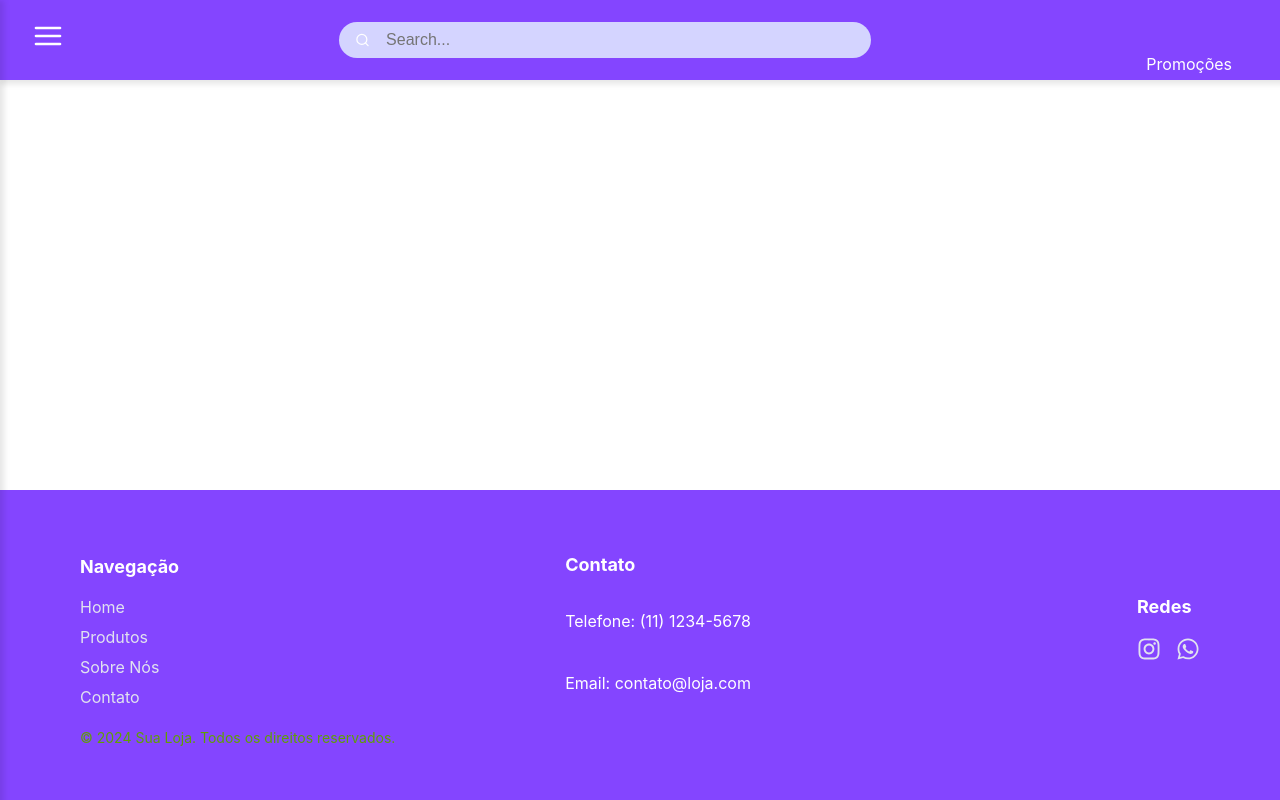
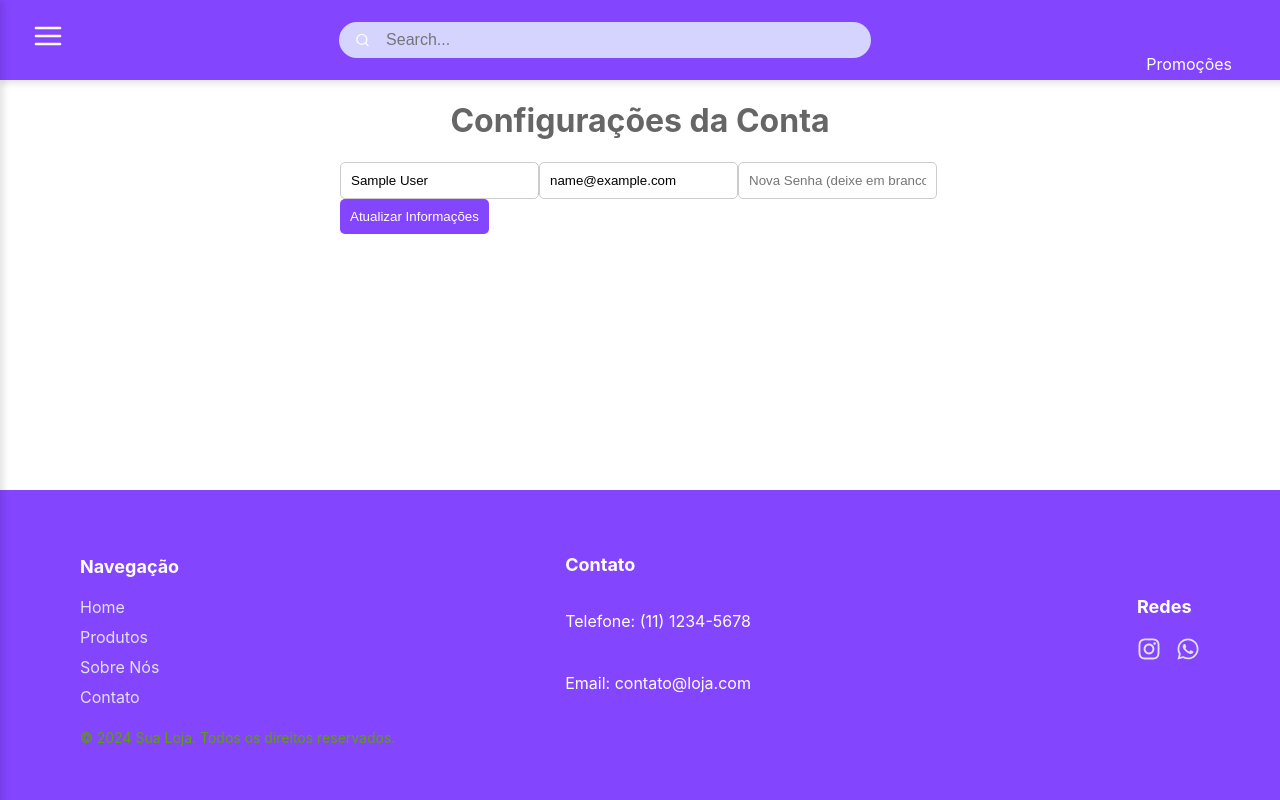
Before and after one commit to vLecaBR/sales-website-model, a React (Create React App) app: page /settings in a window 1280 px wide. Built offline with nearby package versions, Linux system fonts and the light colour scheme; sample sign-in values are in the browser's storage.

Commit message:
pagina de minha conta adicionada, e login sendo mantido apos atualização da pagina

```diff
--- a/src/App.jsx
+++ b/src/App.jsx
@@ -1,5 +1,5 @@
 import React, { useState, useEffect } from 'react';
-import { BrowserRouter as Router, Route, Routes, Navigate } from 'react-router-dom';
+import { BrowserRouter as Router, Route, Routes, Navigate, useLocation, useNavigate } from 'react-router-dom'; // Importar BrowserRouter e outros hooks
 import Header from './Components/Header';
 import Footer from './Components/Footer';
 import ProductCard from './Components/ProductCard';
@@ -8,10 +8,13 @@ import ProductPage from './Pages/Product'; // Importe a página de Produto
 import Login from './Pages/Login'; // Importe a página de Login
 import Cadastro from './Pages/Cadastro'; // Importe a página de Cadastro
 import MinhaConta from './Pages/MinhaConta'; // Importe a nova página de Minha Conta
+import ConfiguracoesConta from './Pages/ConfiguracoesConta'; // Importe a nova página de Configurações
 
 function App() {
   const [cartItems, setCartItems] = useState([]); // Estado do carrinho
   const [isAuthenticated, setIsAuthenticated] = useState(false); // Estado de autenticação
+  const location = useLocation(); // Hook para obter a localização atual
+  const navigate = useNavigate(); // Hook para navegação
 
   const products = [
     {
@@ -46,11 +49,23 @@ function App() {
   // Verifica a autenticação ao carregar o aplicativo
   useEffect(() => {
     const token = localStorage.getItem('token');
-    setIsAuthenticated(!!token); // Atualiza o estado com base na presença do token
-  }, []);
+    if (token) {
+      setIsAuthenticated(true); // Atualiza o estado com base na presença do token
+      const lastPath = sessionStorage.getItem('lastPath');
+      if (lastPath) {
+        navigate(lastPath); // Navega para a última página visitada se houver token
+      }
+    } else {
+      setIsAuthenticated(false); // Caso contrário, desautentica
+    }
+  }, [navigate]); // Adiciona navigate como dependência
+
+  // Armazena a última rota visitada
+  useEffect(() => {
+    sessionStorage.setItem('lastPath', location.pathname);
+  }, [location]);
 
   return (
-    <Router>
     <div className="App" style={{ display: 'flex', flexDirection: 'column', minHeight: '100vh' }}>
       <Header />
 
@@ -92,19 +107,24 @@ function App() {
           <Route path="/login" element={<Login setIsAuthenticated={setIsAuthenticated} />} />
 
           {/* Rota para a página de cadastro */}
-            <Route path="/Cadastro" element={<Cadastro />} />
+          <Route path="/cadastro" element={<Cadastro />} />
 
           {/* Rota para a página de Minha Conta */}
           <Route
             path="/minha-conta"
             element={isAuthenticated ? <MinhaConta /> : <Navigate to="/login" />}
           />
+
+          {/* Rota para a página de Configurações da Conta */}
+          <Route
+            path="/settings"
+            element={isAuthenticated ? <ConfiguracoesConta /> : <Navigate to="/login" />}
+          />
         </Routes>
       </main>
 
       <Footer />
     </div>
-    </Router>
   );
 }
 
--- /dev/null
+++ b/src/Pages/ConfiguracoesConta/ConfiguracoesConta.styles.js
@@ -0,0 +1,44 @@
+// src/Pages/ConfiguracoesConta.styles.js
+import styled from 'styled-components';
+
+export const Container = styled.div`
+  padding: 20px;
+  max-width: 600px;
+  margin: auto;
+  margin-top: 5vh;
+`;
+
+export const Title = styled.h1`
+  text-align: center;
+  color: #666; // Cor do título
+`;
+
+export const Form = styled.form`
+  display: flex;
+  flex-direction: column;
+  gap: 15px;
+`;
+
+export const Input = styled.input`
+  padding: 10px;
+  border: 1px solid #ccc;
+  border-radius: 5px;
+`;
+
+export const Button = styled.button`
+  padding: 10px;
+  background-color: #8445FF; // Cor do botão
+  color: white;
+  border: none;
+  border-radius: 5px;
+  cursor: pointer;
+
+  &:hover {
+    background-color: #7327e6; // Cor ao passar o mouse
+  }
+`;
+
+export const Message = styled.p`
+  text-align: center;
+  color: green; // Cor da mensagem
+`;
--- /dev/null
+++ b/src/Pages/ConfiguracoesConta/index.jsx
@@ -0,0 +1,95 @@
+// src/Pages/ConfiguracoesConta/index.jsx
+import React, { useState, useEffect } from 'react';
+import { useNavigate } from 'react-router-dom';
+import { Container, Title, Button, Input } from './ConfiguracoesConta.styles'; // Importe os estilos que você vai criar
+
+const ConfiguracoesConta = () => {
+  const navigate = useNavigate();
+
+  // Estado para armazenar as informações do usuário
+  const [user, setUser] = useState({
+    name: '',
+    email: '',
+    password: '',
+  });
+
+  const [message, setMessage] = useState(''); // Para mostrar mensagens de sucesso ou erro
+  const isLoggedIn = localStorage.getItem('token') !== null;
+
+  // Verifica se o usuário está logado e obtém os dados do localStorage
+  useEffect(() => {
+    if (!isLoggedIn) {
+      navigate('/login');
+      return;
+    }
+    const storedUser = JSON.parse(localStorage.getItem('user'));
+    if (storedUser) {
+      setUser({
+        name: storedUser.name,
+        email: storedUser.email,
+        password: '', // Não deve ser preenchido inicialmente
+      });
+    }
+  }, [isLoggedIn, navigate]);
+
+  // Função para atualizar as informações do usuário
+  const handleUpdate = async (e) => {
+    e.preventDefault();
+
+    const token = localStorage.getItem('token');
+
+    try {
+      const response = await fetch('http://localhost:5000/api/update', {
+        method: 'PUT',
+        headers: {
+          'Content-Type': 'application/json',
+          Authorization: `Bearer ${token}`, // Adiciona o token no cabeçalho
+        },
+        body: JSON.stringify(user),
+      });
+
+      const data = await response.json();
+      if (response.ok) {
+        setMessage(data.message);
+        localStorage.setItem('user', JSON.stringify({ ...user })); // Atualiza o localStorage
+      } else {
+        setMessage(data.message);
+      }
+    } catch (error) {
+      console.error('Error updating user:', error);
+      setMessage('Ocorreu um erro ao atualizar as informações.');
+    }
+  };
+
+  return (
+    <Container>
+      <Title>Configurações da Conta</Title>
+      <form onSubmit={handleUpdate}>
+        <Input
+          type="text"
+          value={user.name}
+          onChange={(e) => setUser({ ...user, name: e.target.value })}
+          placeholder="Nome"
+          required
+        />
+        <Input
+          type="email"
+          value={user.email}
+          onChange={(e) => setUser({ ...user, email: e.target.value })}
+          placeholder="Email"
+          required
+        />
+        <Input
+          type="password"
+          value={user.password}
+          onChange={(e) => setUser({ ...user, password: e.target.value })}
+          placeholder="Nova Senha (deixe em branco para não alterar)"
+        />
+        <Button type="submit">Atualizar Informações</Button>
+      </form>
+      {message && <p>{message}</p>} {/* Exibe mensagem de erro ou sucesso */}
+    </Container>
+  );
+};
+
+export default ConfiguracoesConta;
--- a/src/Pages/MinhaConta/MinhaConta.styles.js
+++ b/src/Pages/MinhaConta/MinhaConta.styles.js
@@ -13,7 +13,7 @@ export const Container = styled.div`
 
 export const Title = styled.h1`
   text-align: center;
-  color: #333; /* Cor do texto */
+  color: #666; /* Cor do texto */
 `;
 
 export const Section = styled.div`
--- a/src/index.jsx
+++ b/src/index.jsx
@@ -3,11 +3,14 @@ import ReactDOM from 'react-dom/client';
 import './index.css';
 import App from './App';
 import reportWebVitals from './reportWebVitals';
+import { BrowserRouter } from 'react-router-dom'; // Mude aqui para BrowserRouter
 
 const root = ReactDOM.createRoot(document.getElementById('root'));
 root.render(
   <React.StrictMode>
-    <App />
+    <BrowserRouter> {/* Use BrowserRouter aqui */}
+      <App />
+    </BrowserRouter>
   </React.StrictMode>
 );
 
```
Lines whose indentation alone changed are shown as unchanged.
